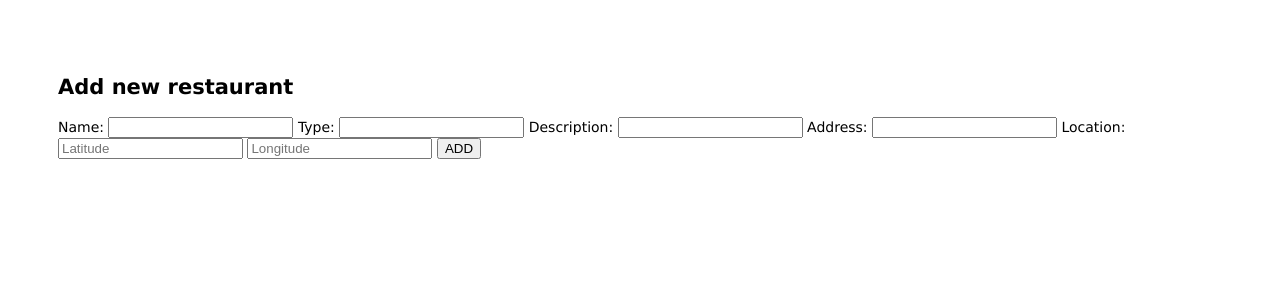
After one commit to henriquegmendes/iron-food-app, a Node server app: page /new-restaurant in a window 1280 px wide. The commit adds this page. Shown: the top 300 px of the page. Run offline with Node 20, Linux system fonts and the light colour scheme; some libraries are stand-ins or nearby versions.

Commit message:
basic restaurants CRUD done

```diff
--- /dev/null
+++ b/public/stylesheets/style.css
@@ -0,0 +1,8 @@
+body {
+  padding: 50px;
+  font: 14px "Lucida Grande", Helvetica, Arial, sans-serif; }
+
+a {
+  color: #00B7FF; }
+
+/*# sourceMappingURL=style.css.map */
--- a/routes/index.js
+++ b/routes/index.js
@@ -1,10 +1,102 @@
 const express = require('express');
 
 const router = express.Router();
+
+const Restaurant = require('../models/Restaurant.js');
 
 /* GET home page */
 router.get('/', (req, res) => {
   res.render('index');
 });
 
+/* Restaurants page */
+
+router.get('/restaurants', (req, res) => {
+  Restaurant.find()
+    .then((restaurants) => {
+      res.render('restaurants', { restaurants });
+    })
+    .catch((error) => {
+      console.log(error);
+    });
+});
+
+/* Individual restaurant page */
+
+router.get('/restaurants/:id', (req, res, next) => {
+  const restaurantId = req.params.id;
+  Restaurant.findOne({ _id: restaurantId })
+    .then((restaurant) => {
+      res.render('restaurant-details', { restaurant });
+    })
+    .catch((error) => {
+      console.log(error);
+    });
+});
+
+/* Add new restaurant */
+
+router.get('/new-restaurant', (req, res, next) => {
+  res.render('new-restaurant');
+});
+
+router.post('/new-restaurant', (req, res, next) => {
+  const { name, type, description, address, location = {
+    type: 'Point',
+    coordinates: [req.body.longitude, req.body.latitude]
+  } } = req.body;
+
+  const newRestaurant = new Restaurant({ name, type, description, address, location });
+  newRestaurant.save()
+    .then((restaurant) => {
+      console.log(newRestaurant);
+      res.redirect('/restaurants');
+    })
+    .catch((error) => {
+      console.log(error);
+    });
+});
+
+/* Edit restaurant */
+
+router.get('/edit/:id', (req, res, next) => {
+  Restaurant.findOne({ _id: req.params.id })
+    .then((restaurant) => {
+      res.render('edit', { restaurant });
+    })
+    .catch((err) => {
+      console.log(err);
+    });
+});
+
+router.post('/edit', (req, res, next) => {
+  const { name, type, description, address } = req.body;
+  Restaurant.update({ _id: req.query.restaurantId }, { $set: { name, type, description, address } })
+    .then((restaurant) => {
+      res.redirect('/restaurants');
+    })
+    .catch((error) => {
+      console.log(error);
+    });
+});
+
+
+// const { name, type, description, address, location = {
+//   type: 'Point',
+//   coordinates: [req.body.longitude, req.body.latitude]
+// } } = req.body;
+// Restaurant.update({ _id: req.query.restaurantId }, { $set: { name, type, description, address, location } })
+
+/* Delete restaurant */
+
+router.get('/del/:id', (req, res, next) => {
+  Restaurant.deleteOne({ _id: req.params.id })
+    .then(() => {
+      res.redirect('/restaurants');
+    })
+    .catch((err) => {
+      console.log(err);
+    });
+});
+
 module.exports = router;
--- a/views/index.hbs
+++ b/views/index.hbs
@@ -1,2 +1,4 @@
 <h1>{{title}}</h1>
 <p>Welcome to {{title}}</p>
+
+<p><a href="/restaurants">Restaurants</a></p>
--- /dev/null
+++ b/views/new-restaurant.hbs
@@ -0,0 +1,21 @@
+<h2>Add new restaurant</h2>
+<form action="/new-restaurant" method="POST">
+  <label for="">Name:</label>
+  <input type="text" name="name">
+
+  <label for="">Type:</label>
+  <input type="text" name="type">
+
+  <label for="">Description:</label>
+  <input type="text" name="description">
+
+  <label for="">Address:</label>
+  <input type="text" name="address">
+
+  <label for="">Location:</label>
+  <input type="text" name="latitude" placeholder="Latitude">
+
+  <input type="text" name="longitude" placeholder="Longitude">
+
+  <button type="submit">ADD</button>
+</form>
--- /dev/null
+++ b/views/restaurant-details.hbs
@@ -0,0 +1,4 @@
+<h2>{{restaurant.name}}</h2>
+<p>Type: {{restaurant.type}}</p>
+<p>Description: {{restaurant.description}}</p>
+<p>Address: {{restaurant.address}}</p>
--- /dev/null
+++ b/views/restaurants.hbs
@@ -0,0 +1,5 @@
+<h2>Restaurants</h2>
+{{#each restaurants}}
+    <p><a href="/restaurants/{{this._id}}">{{this.name}}</a> | <a href="/edit/{{this._id}}">Edit</a> | <a href="/del/{{this._id}}">Delete</a></p></p>
+{{/each}}
+<a href="/new-restaurant">Add a new restaurant</a>
```
Also changed, not shown: views/edit.hbs (added, +23 -0 lines), 2 other files.
